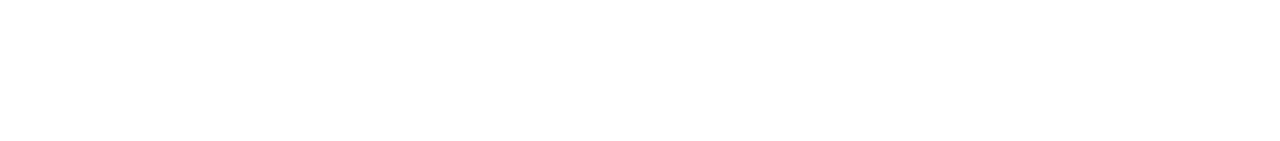
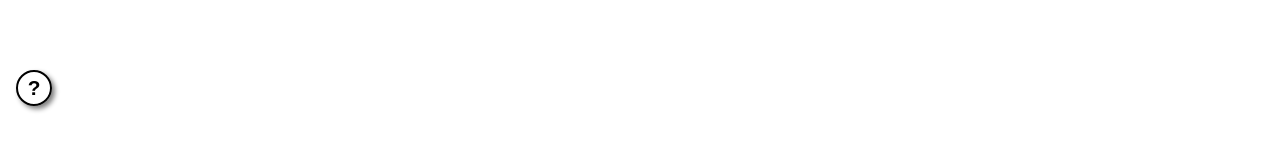
Before and after one commit to Modu-Moija/momo-front, a React (Create React App) app: page /result in a window 1280 px wide. Shown: the part 678-819 px from the top of the page. Built offline with nearby package versions, Linux system fonts and the light colour scheme; a web font is replaced by a local one.

Commit message:
? 버튼 생성

```diff
--- a/src/Pages/Result.tsx
+++ b/src/Pages/Result.tsx
@@ -58,6 +58,7 @@
 					/>
 				</div>
 			</div>
+			<button id="faq">?</button>
 		</div>
 	)
 };
```
